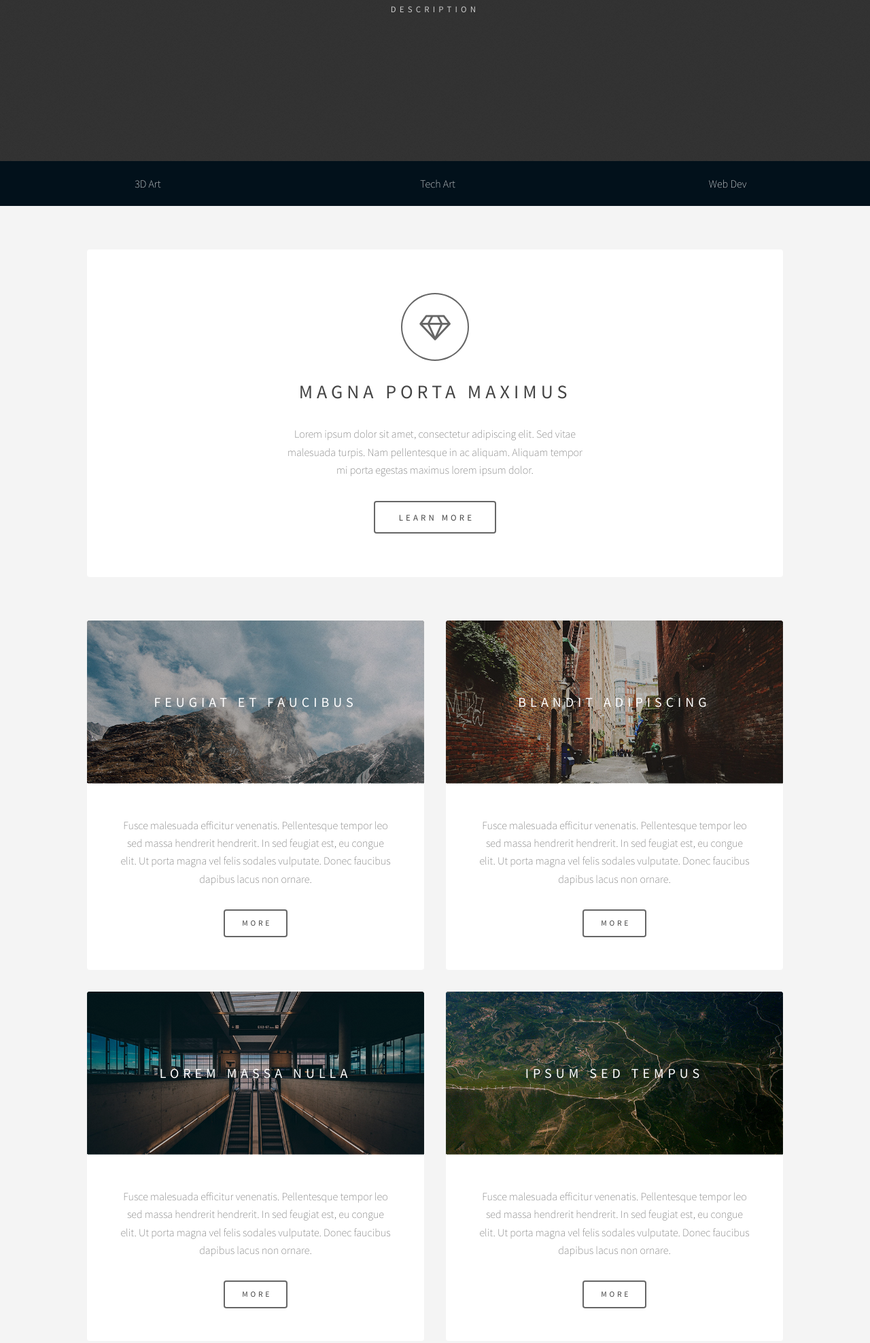
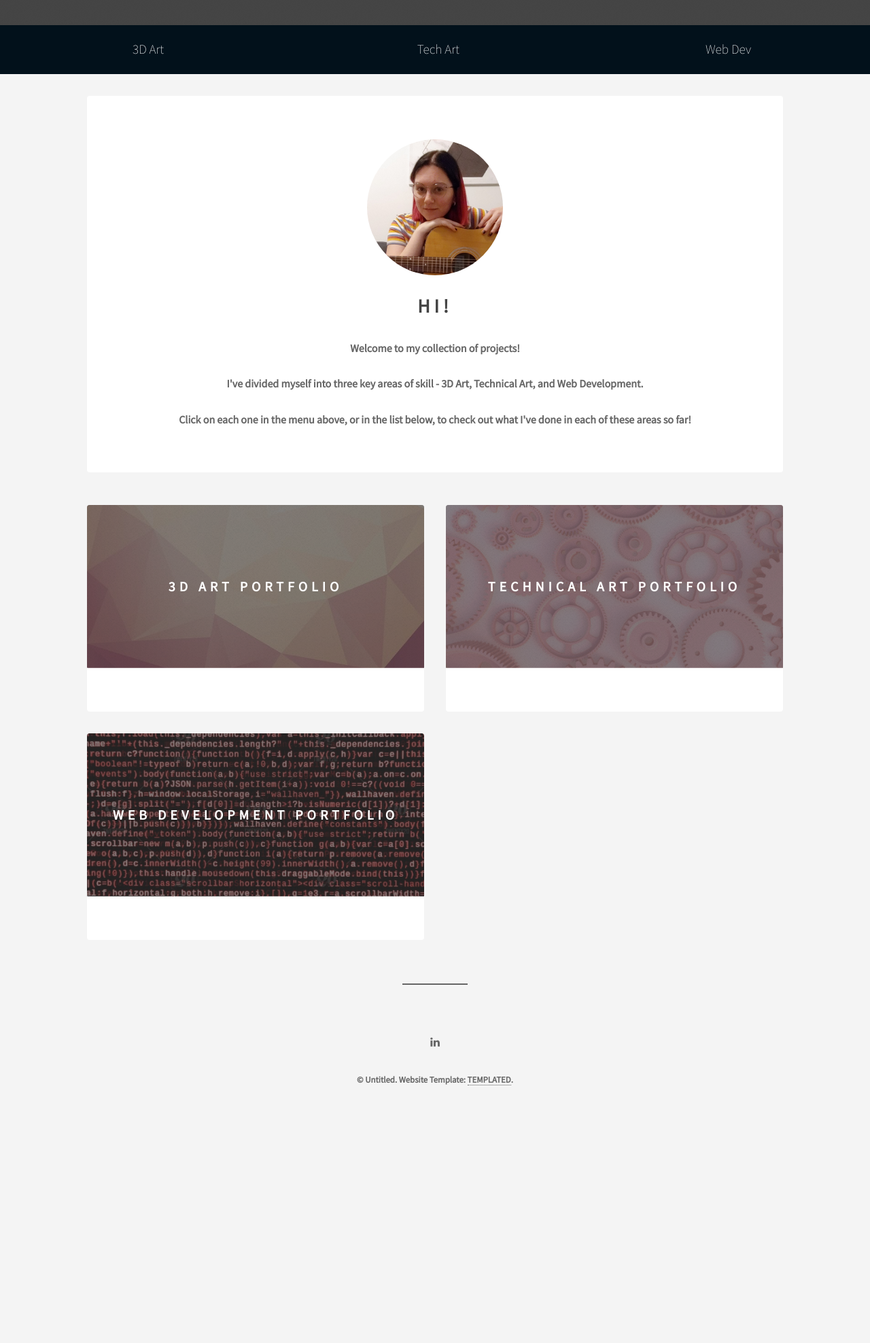
Before and after one commit to kyla-burgess9/kyla-burgess9.github.io, a plain HTML site: page index.html in a window 1280 px wide. Shown: the part 363-2339 px from the top of the page at 68% size. After the commit the page ends 2020 px from the top, so only its background shows below. Drawn offline with Linux system fonts and the light colour scheme.

Commit message:
update to content, removing unnecessary elements, updating styles

```diff
--- a/assets/css/main.css
+++ b/assets/css/main.css
@@ -150,6 +150,7 @@
 
 	p {
 		margin: 0 0 2em 0;
+		font-weight: bold;
 	}
 
 	h1, h2, h3, h4, h5, h6 {
@@ -171,6 +172,7 @@
 
 	h2 {
 		font-size: 1.75em;
+		font-weight: bold;
 	}
 
 	h3 {
@@ -1124,6 +1126,7 @@
 				width: 100%;
 				height: 100%;
 				display: block;
+				opacity: 0.5;
 			}
 
 				.item header a:before {
@@ -1152,6 +1155,7 @@
 
 			.item header h3 {
 				margin: 0;
+				font-weight: bold;
 				-moz-pointer-events: none;
 				-webkit-pointer-events: none;
 				-ms-pointer-events: none;
@@ -1238,11 +1242,11 @@
 		width: 64em;
 		margin: 0 auto;
 		max-width: calc(100% - 4em);
-		padding: 4em 0 2em 0;
+		padding: 2em 0 2em 0;
 	}
 
 		#wrapper > .main {
-			margin-bottom: 4em;
+			margin-bottom: 3em;
 		}
 
 		@media screen and (max-width: 980px) {
@@ -1274,6 +1278,7 @@
 
 	#header {
 		background-color: #444;
+		opacity: 0.9;
 		color: rgba(255, 255, 255, 0.75);
 		display: -moz-flex;
 		display: -webkit-flex;
@@ -1358,8 +1363,7 @@
 
 		#header.alt {
 			height: 20em;
-			min-height: 20em;
-			min-height: 75vh;
+			min-height: 50vh;
 		}
 
 			#header.alt:before {
@@ -1367,10 +1371,6 @@
 				-webkit-transition: background-color 2s ease;
 				-ms-transition: background-color 2s ease;
 				transition: background-color 2s ease;
-				-moz-transition-delay: 1s;
-				-webkit-transition-delay: 1s;
-				-ms-transition-delay: 1s;
-				transition-delay: 1s;
 			}
 
 			#header.alt h1 {
@@ -1467,6 +1467,10 @@
 	transition: background 0.2s ease-in-out;
 }
 
+.menu__main__items li {
+	font-size: 1.2em;
+}
+
 .menu__main__items a:hover {
 	background-color: #042439;
 }
@@ -1527,6 +1531,32 @@
 				}
 
 		}
+
+/* Profile Photo */
+
+.profile__circle {
+	position: relative;
+	height: 200px;
+	width: 200px;
+	border-radius: 50%;
+	display: inline-flex;
+	vertical-align: top;
+	justify-content: center;
+	align-items: center;
+	overflow: hidden;
+	text-decoration: none;
+	margin: 0 0 1.5em 0;
+}
+
+.profile__image {
+	background-image: url("../../images/kb.jpg");
+	height: 100%;
+	width: 100%;
+	background-position:center;
+	background-size:cover;
+	background-repeat:no-repeat;
+	transition: .25s;
+}
 
 /* CTA */
 
--- a/index.html
+++ b/index.html
@@ -17,7 +17,7 @@
 			<header id="header" class="alt">
 				<div class="inner">
 					<h1><a href="index.html">Kyla Burgess</a></h1>
-					<p>Description</p>
+					<p>Artist. Programmer. Everything in between...</p>
 				</div>
 			</header>
 
@@ -36,91 +36,45 @@
 
 				<!-- Banner -->
 					<section id="intro" class="main">
-						<span class="icon fa-diamond major"></span>
-						<h2>Magna porta maximus</h2>
-						<p>Lorem ipsum dolor sit amet, consectetur adipiscing elit. Sed vitae<br />
-						malesuada turpis. Nam pellentesque in ac aliquam. Aliquam tempor<br />
-						mi porta egestas maximus lorem ipsum dolor.</p>
-						<ul class="actions">
-							<li><a href="#" class="button big">Learn More</a></li>
-						</ul>
+						<div class="profile__circle">
+							<span class="profile__image"></span>
+						</div>
+						<h2>Hi!</h2>
+						<p>Welcome to my collection of projects!</br></br> I've divided myself into three key areas of skill - 3D Art, Technical Art, and Web Development.</br></br>Click on each one in the menu above, or in the list below, to check out what I've done in each of these areas so far!</p>
 					</section>
 
 				<!-- Items -->
 					<section class="main items">
+
 						<article class="item">
 							<header>
-								<a href="#"><img src="images/pic01.jpg" alt="" /></a>
-								<h3>Feugiat et faucibus</h3>
+								<a href="3dart.html"><img src="images/3dart.jpg" alt="" /></a>
+								<h3>3D Art Portfolio</h3>
 							</header>
-							<p>Fusce malesuada efficitur venenatis. Pellentesque tempor leo sed massa hendrerit hendrerit. In sed feugiat est, eu congue elit. Ut porta magna vel felis sodales vulputate. Donec faucibus dapibus lacus non ornare.</p>
-							<ul class="actions">
-								<li><a href="#" class="button">More</a></li>
-							</ul>
 						</article>
+
 						<article class="item">
 							<header>
-								<a href="#"><img src="images/pic02.jpg" alt="" /></a>
-								<h3>Blandit adipiscing</h3>
+								<a href="techart.html"><img src="images/techart.jpg" alt="" /></a>
+								<h3>Technical Art Portfolio</h3>
 							</header>
-							<p>Fusce malesuada efficitur venenatis. Pellentesque tempor leo sed massa hendrerit hendrerit. In sed feugiat est, eu congue elit. Ut porta magna vel felis sodales vulputate. Donec faucibus dapibus lacus non ornare.</p>
-							<ul class="actions">
-								<li><a href="#" class="button">More</a></li>
-							</ul>
 						</article>
+
 						<article class="item">
 							<header>
-								<a href="#"><img src="images/pic03.jpg" alt="" /></a>
-								<h3>Lorem massa nulla</h3>
+								<a href="webdev.html"><img src="images/webdev.jpg" alt="" /></a>
+								<h3>Web Development Portfolio</h3>
 							</header>
-							<p>Fusce malesuada efficitur venenatis. Pellentesque tempor leo sed massa hendrerit hendrerit. In sed feugiat est, eu congue elit. Ut porta magna vel felis sodales vulputate. Donec faucibus dapibus lacus non ornare.</p>
-							<ul class="actions">
-								<li><a href="#" class="button">More</a></li>
-							</ul>
 						</article>
-						<article class="item">
-							<header>
-								<a href="#"><img src="images/pic04.jpg" alt="" /></a>
-								<h3>Ipsum sed tempus</h3>
-							</header>
-							<p>Fusce malesuada efficitur venenatis. Pellentesque tempor leo sed massa hendrerit hendrerit. In sed feugiat est, eu congue elit. Ut porta magna vel felis sodales vulputate. Donec faucibus dapibus lacus non ornare.</p>
-							<ul class="actions">
-								<li><a href="#" class="button">More</a></li>
-							</ul>
-						</article>
+
 					</section>
-
-				<!-- CTA -->
-					<section id="cta" class="main special">
-						<h2>Etiam veroeros lorem</h2>
-						<p>Phasellus ac augue ac magna auctor tempus proin<br />
-						accumsan lacus a nibh commodo in pellentesque dui<br />
-						in hac habitasse platea dictumst.</p>
-						<ul class="actions">
-							<li><a href="#" class="button big">Get Started</a></li>
-						</ul>
-					</section>
-
-				<!-- Main -->
-				<!--
-					<section id="main" class="main">
-						<header>
-							<h2>Lorem ipsum dolor</h2>
-						</header>
-						<p>Fusce malesuada efficitur venenatis. Pellentesque tempor leo sed massa hendrerit hendrerit. In sed feugiat est, eu congue elit. Ut porta magna vel felis sodales vulputate. Donec faucibus dapibus lacus non ornare. Etiam eget neque id metus gravida tristique ac quis erat. Aenean quis aliquet sem. Ut ut elementum sem. Suspendisse eleifend ut est non dapibus. Nulla porta, neque quis pretium sagittis, tortor lacus elementum metus, in imperdiet ante lorem vitae ipsum. Pellentesque habitant morbi tristique senectus et netus et malesuada fames ac turpis egestas. Etiam eget neque id metus gravida tristique ac quis erat. Aenean quis aliquet sem. Ut ut elementum sem. Suspendisse eleifend ut est non dapibus. Nulla porta, neque quis pretium sagittis, tortor lacus elementum metus, in imperdiet ante lorem vitae ipsum. Pellentesque habitant morbi tristique senectus et netus et malesuada fames ac turpis egestas.</p>
-					</section>
-				-->
 
 				<!-- Footer -->
 					<footer id="footer">
 						<ul class="icons">
-							<li><a href="#" class="icon fa-twitter"><span class="label">Twitter</span></a></li>
-							<li><a href="#" class="icon fa-facebook"><span class="label">Facebook</span></a></li>
-							<li><a href="#" class="icon fa-instagram"><span class="label">Instagram</span></a></li>
-							<li><a href="#" class="icon fa-linkedin"><span class="label">LinkedIn</span></a></li>
-							<li><a href="#" class="icon fa-envelope"><span class="label">Email</span></a></li>
+							<li><a href="https://www.linkedin.com/in/kylaburgess/" target="_blank" class="icon fa-linkedin"><span class="label">LinkedIn</span></a></li>
 						</ul>
-						<p class="copyright">&copy; Untitled. Design: <a href="https://templated.co">TEMPLATED</a>. Images: <a href="https://unsplash.com">Unsplash</a>.</p>
+						<p class="copyright">&copy; Untitled. Website Template: <a href="https://templated.co">TEMPLATED</a>.</p>
 					</footer>
 
 			</div>
```
Also changed, not shown: 3dart.html (+3 -7 lines), techart.html (+20 -8 lines), webdev.html (+4 -9 lines), images/3dart.jpg (added), images/kb.jpg (added), images/pic01.jpg (deleted), images/pic02.jpg (deleted), images/pic03.jpg (deleted), images/pic04.jpg (deleted), images/techart.jpg (added), images/techart/cats.jpg (added), images/techart/rgb.jpg (added), images/webdev.jpg (added).
